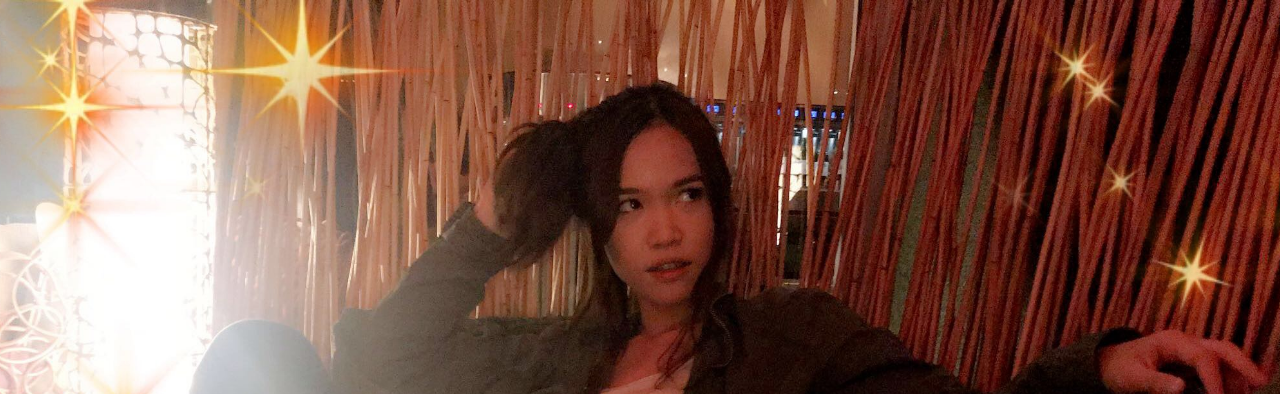
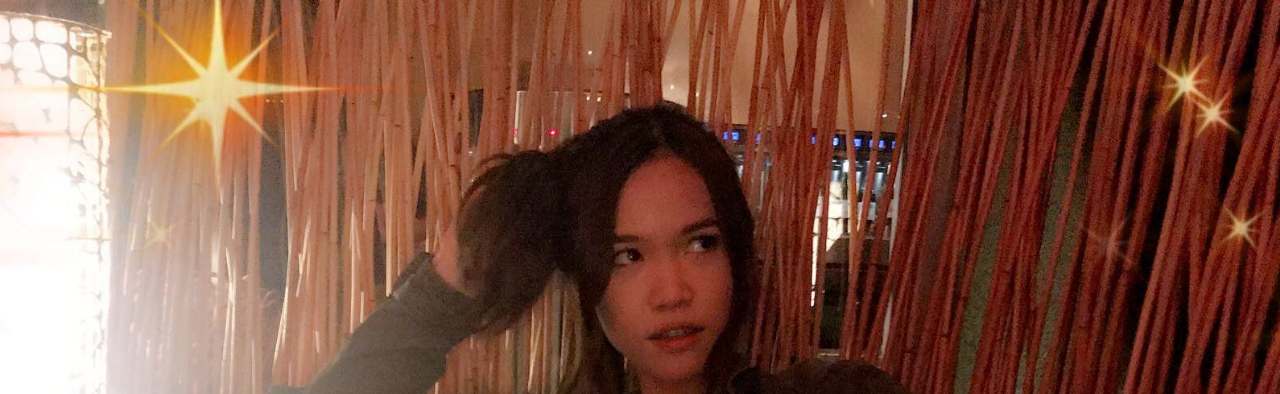
Before and after one commit to kaseyhagi/taylorsumiko, a plain HTML site: page index.html in a window 1280 px wide. Shown: the top 394 px of the page. Drawn offline with Linux system fonts and the light colour scheme.

Commit message:
fixed img size

```diff
--- a/style.css
+++ b/style.css
@@ -39,7 +39,7 @@ body {
     background-size: cover;
     background-repeat: no-repeat;
     background-position: center center;
-    height: 800px;
+    height: 1000px;
 
 }
 
```
